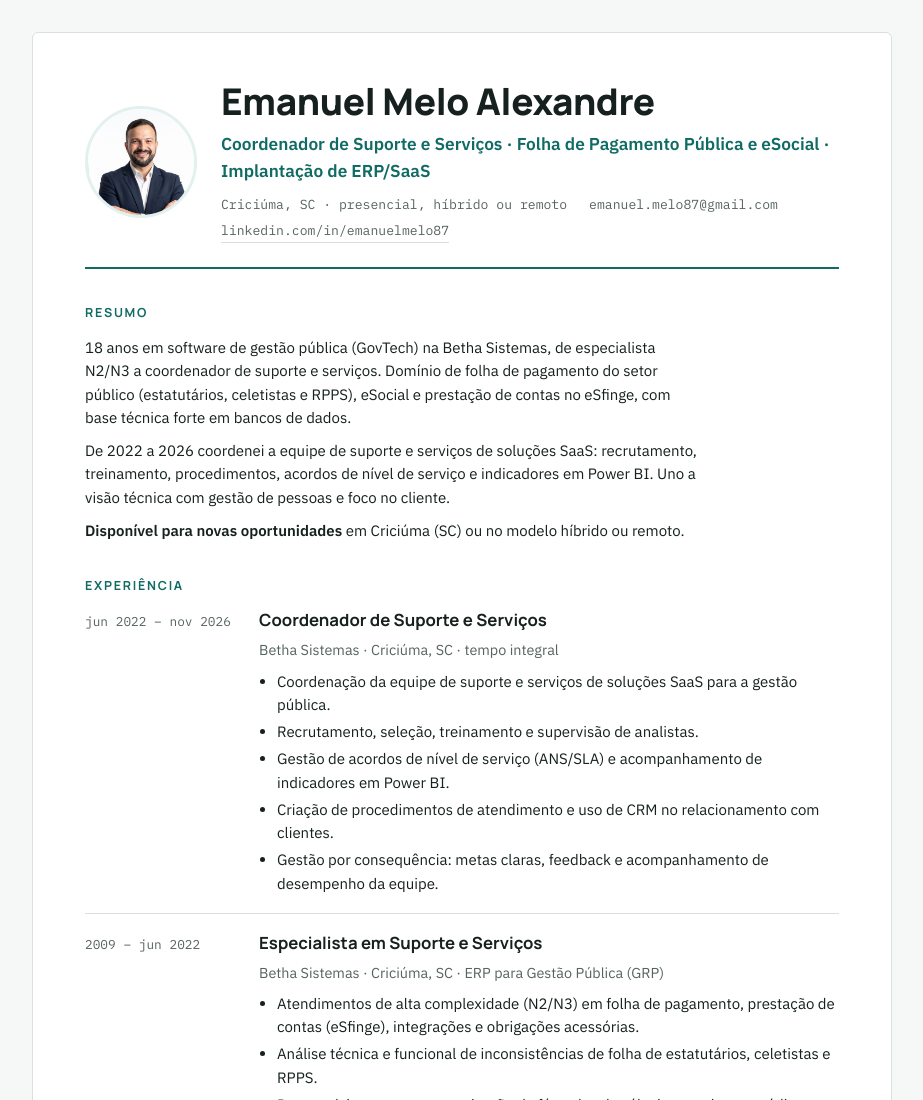
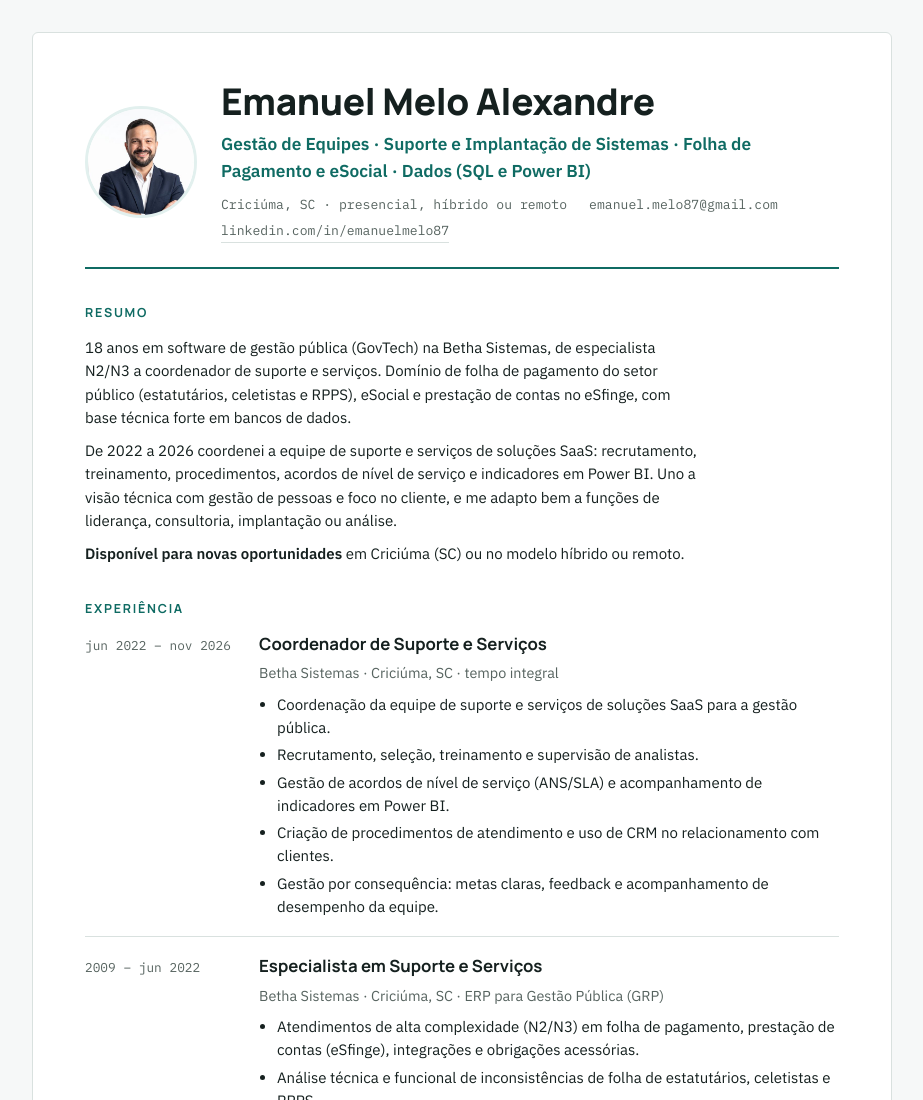
Before and after one commit to emanuelmelo87/curriculo, a plain HTML site: page index.html in a window 1280 px wide. Shown: the top 1100 px of the page, without its empty margins (178-1101 px from the left). Drawn offline with Linux system fonts and the light colour scheme.

Commit message:
Título mais aberto, sem focar em um cargo só
Co-Authored-By: Claude Opus 5.5 <noreply@anthropic.com>
Claude-Session: https://claude.ai/code/session_01GmosjGWj8RurrbqCngPhft

```diff
--- a/index.html
+++ b/index.html
@@ -4,7 +4,7 @@
 <meta charset="utf-8">
 <meta name="viewport" content="width=device-width, initial-scale=1, viewport-fit=cover">
 <title>Currículo Emanuel Melo</title>
-<meta name="description" content="Currículo de Emanuel Melo Alexandre, Coordenador de Suporte e Serviços, especialista em folha de pagamento pública, eSocial e implantação de ERP/SaaS.">
+<meta name="description" content="Currículo de Emanuel Melo Alexandre: 18 anos em software, com experiência em gestão de equipes, suporte, implantação de sistemas, folha de pagamento, eSocial e dados.">
 <link rel="preconnect" href="https://fonts.googleapis.com">
 <link rel="stylesheet" href="https://fonts.googleapis.com/css2?family=IBM+Plex+Mono:wght@400;500&family=IBM+Plex+Sans:wght@400;500;600&family=Manrope:wght@600;700;800&display=swap">
 <style>
@@ -80,7 +80,7 @@ footer{font-size:.78rem;color:var(--muted);border-top:1px solid var(--line);padd
     <img class="photo" src="foto.jpg" alt="Foto de Emanuel Melo Alexandre" width="112" height="112">
     <div class="id">
     <h1>Emanuel Melo Alexandre</h1>
-    <p class="role">Coordenador de Suporte e Serviços · Folha de Pagamento Pública e eSocial · Implantação de ERP/SaaS</p>
+    <p class="role">Gestão de Equipes · Suporte e Implantação de Sistemas · Folha de Pagamento e eSocial · Dados (SQL e Power BI)</p>
     <div class="contact">
       <span>Criciúma, SC · presencial, híbrido ou remoto</span>
       <span>emanuel.melo87@gmail.com</span>
@@ -92,7 +92,7 @@ footer{font-size:.78rem;color:var(--muted);border-top:1px solid var(--line);padd
   <section class="summary" aria-labelledby="s-resumo">
     <h2 id="s-resumo">Resumo</h2>
     <p>18 anos em software de gestão pública (GovTech) na Betha Sistemas, de especialista N2/N3 a coordenador de suporte e serviços. Domínio de folha de pagamento do setor público (estatutários, celetistas e RPPS), eSocial e prestação de contas no eSfinge, com base técnica forte em bancos de dados.</p>
-    <p>De 2022 a 2026 coordenei a equipe de suporte e serviços de soluções SaaS: recrutamento, treinamento, procedimentos, acordos de nível de serviço e indicadores em Power BI. Uno a visão técnica com gestão de pessoas e foco no cliente.</p>
+    <p>De 2022 a 2026 coordenei a equipe de suporte e serviços de soluções SaaS: recrutamento, treinamento, procedimentos, acordos de nível de serviço e indicadores em Power BI. Uno a visão técnica com gestão de pessoas e foco no cliente, e me adapto bem a funções de liderança, consultoria, implantação ou análise.</p>
     <p><strong>Disponível para novas oportunidades</strong> em Criciúma (SC) ou no modelo híbrido ou remoto.</p>
   </section>
 
```
Also changed, not shown: 2 other files.
